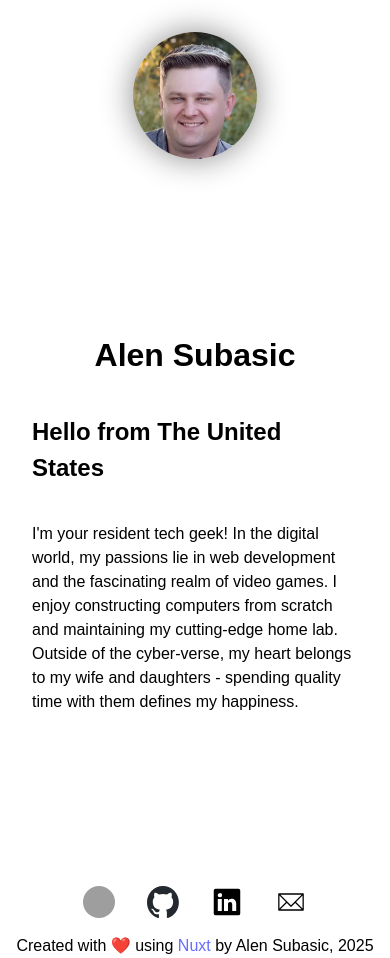
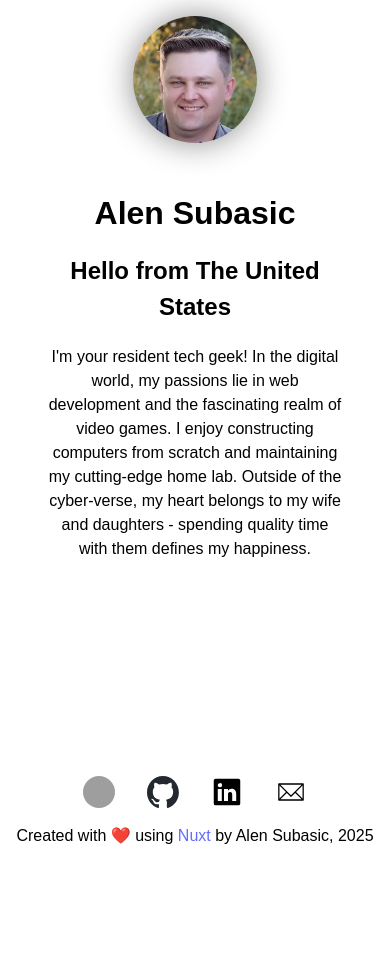
Before and after one commit to subasically/subasically.me, a Nuxt app: page / in a window 390 px wide. After the commit the page ends 848 px from the top, so only its background shows below. Built offline with nearby package versions, Linux system fonts and the light colour scheme; grey boxes are pictures that could not be loaded.

Commit message:
refactor layout and styles to implement a grid system for better structure and responsiveness

```diff
--- a/assets/styles/global.css
+++ b/assets/styles/global.css
@@ -7,6 +7,24 @@
   -webkit-font-smoothing: antialiased;
   -moz-osx-font-smoothing: grayscale;
   -webkit-text-size-adjust: 100%;
+}
+
+html,
+body {
+  height: 100%;
+  margin: 0;
+}
+
+.container {
+  display: grid;
+  grid-template-rows: auto 1fr auto;
+  grid-template-columns: 1fr minmax(auto, 1200px) 1fr;
+  grid-template-areas:
+    "header header header"
+    "left main right"
+    "footer footer footer";
+  min-height: 100vh;
+  margin: 0;
 }
 
 a {
@@ -19,26 +37,26 @@ a:hover {
   color: #535bf2;
 }
 
-body {
-  margin: 0;
-}
-
 header {
+  grid-area: header;
   height: 15vh;
   padding: 1rem;
-  margin: 1rem;
+  text-align: center;
 }
 
 main {
-  height: 75vh;
+  grid-area: main;
+  flex: 1;
   padding: 1rem;
-  margin: 1rem;
+  text-align: center;
 }
 
 footer {
+  grid-area: footer;
   height: 10vh;
   padding: 1rem;
-  margin: 1rem;
+  margin-top: auto;
+  text-align: center;
 }
 
 footer>ul {
@@ -60,16 +78,25 @@ footer>ul>li {
   height: 100%;
 }
 
+.left-sidebar {
+  grid-area: left;
+  padding: 1rem;
+}
+
+.right-sidebar {
+  grid-area: right;
+  padding: 1rem;
+}
+
 h1 {
   line-height: 1.1;
 }
 
-
+/*
 #app {
   height: 100vh;
   width: 100vw;
-  margin: 0;
-}
+} */
 
 .flex {
   display: flex;
--- a/layouts/default.vue
+++ b/layouts/default.vue
@@ -1,14 +1,20 @@
 <template>
-  <div>
-    <header class="flex center-horizontal center-vertical">
+  <div class="container">
+    <header>
       <img src="../assets/images/alen-subasic.webp" class="me" alt="Alen Subasic" />
     </header>
-    <main class="flex column center-vertical center-horizontal">
+    <aside class="left-sidebar">
+      <!-- Left sidebar content -->
+    </aside>
+    <main>
       <h1>Alen Subasic</h1>
-      <h2>{{ locales[browserLang]["greeting"] }}</h2>
+      <h2 class="greeting">{{ locales[browserLang]["greeting"] }}</h2>
       <p>{{ locales[browserLang]["aboutme"] }}</p>
     </main>
-    <footer id="footer" class="flex column center-vertical center-horizontal">
+    <aside class="right-sidebar">
+      <!-- Right sidebar content -->
+    </aside>
+    <footer id="footer">
       <ul>
         <li>
           <img :src="locales[browserLang]['flag']" alt="flag" class="flag" />
@@ -87,4 +93,8 @@ const locales: Record<string, any> = {
 };
 </script>
 
-<style scoped></style>
+<style scoped>
+.greeting {
+  text-align: center;
+}
+</style>
--- a/pages/index.vue
+++ b/pages/index.vue
@@ -1,9 +1,5 @@
 <template>
-  <NuxtLayout>
-    <div>
-      <!-- Page-specific content goes here -->
-    </div>
-  </NuxtLayout>
+  <NuxtLayout></NuxtLayout>
 </template>
 
 <script setup lang="ts"></script>
```
